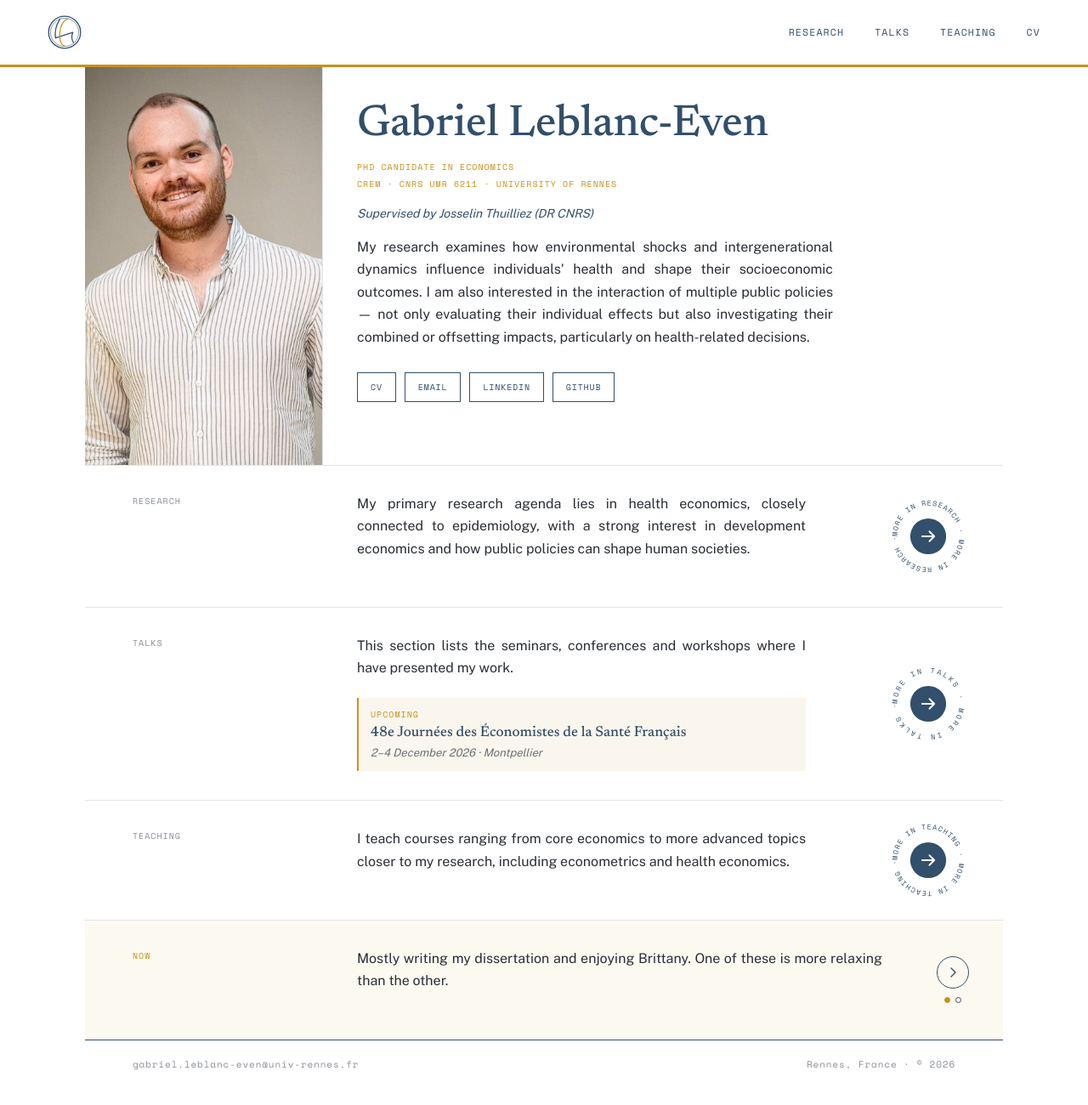
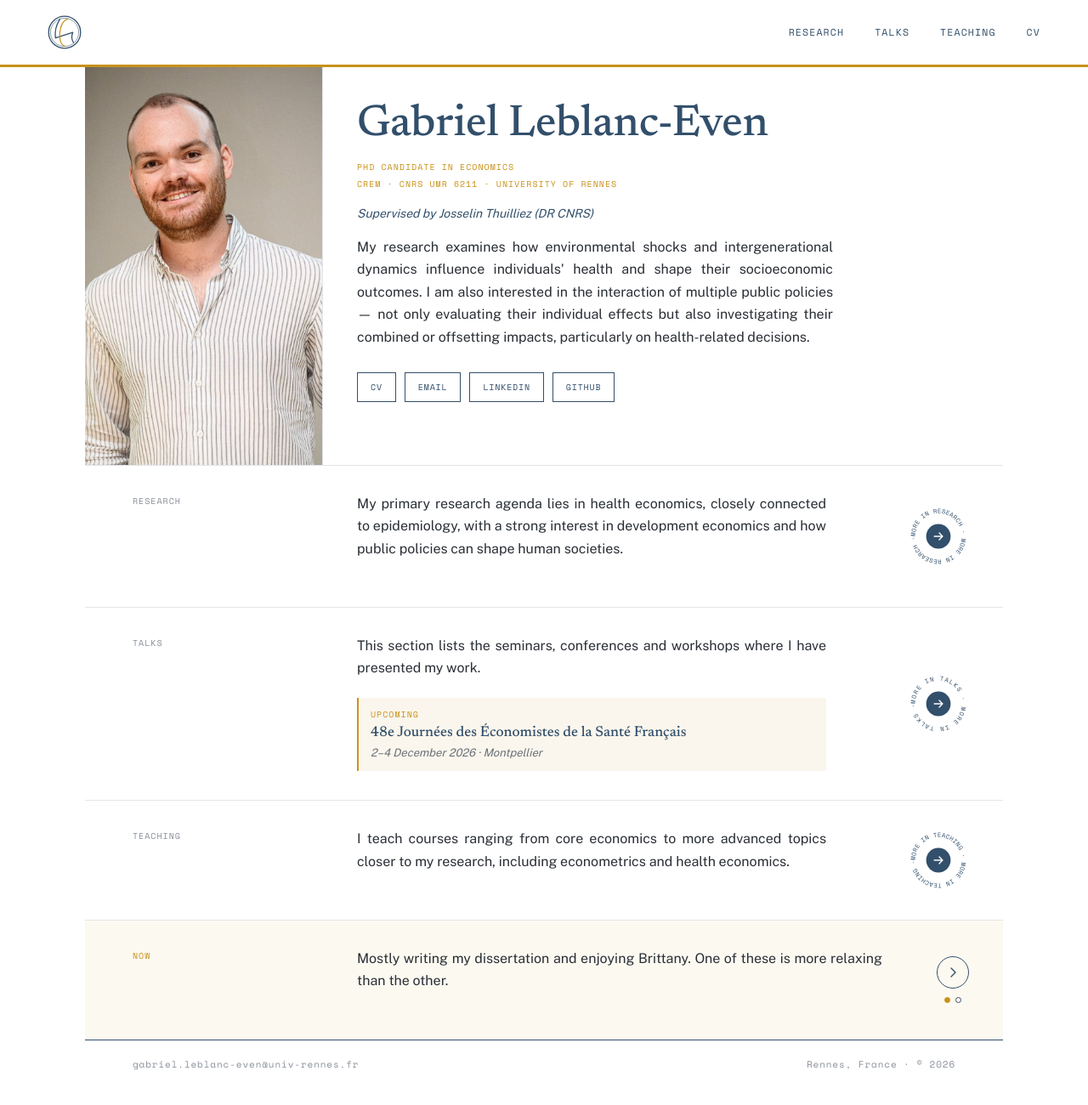
Before and after one commit to gabriel-leblanceven/gabriel-leblanceven.github.io, a Jekyll site: the page built from _pages/about.md, in a window 1280 px wide. Shown: the whole page at 85% size. Built offline with Jekyll 4.4.1, drawn with Linux system fonts in a browser that asks for light colours; a script bundle is joined from its source files by our own code; library files that are not in the unit come from our copies.

Commit message:
Shrink homepage seals to 72px and drop row hover tint
Co-Authored-By: Claude Opus 5.5 <noreply@anthropic.com>

```diff
--- a/_includes/gle-seal.html
+++ b/_includes/gle-seal.html
@@ -1,9 +1,9 @@
 <!-- Round "More in ..." seal for homepage rows: disc with arrow, label set twice along a circular path. Parameters: label (row name), id (unique, for the text path). -->
 <span class="gle__seal" aria-hidden="true">
-  <svg viewBox="0 0 100 100" width="96" height="96" focusable="false">
+  <svg viewBox="0 0 100 100" width="72" height="72" focusable="false">
     <defs><path id="gle-seal-{{ include.id }}" d="M50,50 m-38,0 a38,38 0 1,1 76,0 a38,38 0 1,1 -76,0"/></defs>
-    <g class="gle__seal-ring"><text font-family="Space Mono, monospace" font-size="8.6" fill="#324f6b"><textPath href="#gle-seal-{{ include.id }}" textLength="238" lengthAdjust="spacing">MORE IN {{ include.label | upcase }} &middot; MORE IN {{ include.label | upcase }} &middot; </textPath></text></g>
-    <circle class="gle__seal-disc" cx="50" cy="50" r="22" fill="#324f6b"/>
-    <g transform="translate(39.5 39.5) scale(1.5)" fill="none" stroke="#fff" stroke-width="1.3" stroke-linecap="round" stroke-linejoin="round"><path d="M2 7 H12 M8 3 L12 7 L8 11"/></g>
+    <g class="gle__seal-ring"><text font-family="Space Mono, monospace" font-size="10" fill="#324f6b"><textPath href="#gle-seal-{{ include.id }}" textLength="238" lengthAdjust="spacing">MORE IN {{ include.label | upcase }} &middot; MORE IN {{ include.label | upcase }} &middot; </textPath></text></g>
+    <circle class="gle__seal-disc" cx="50" cy="50" r="20" fill="#324f6b"/>
+    <g transform="translate(40.5 40.5) scale(1.36)" fill="none" stroke="#fff" stroke-width="1.4" stroke-linecap="round" stroke-linejoin="round"><path d="M2 7 H12 M8 3 L12 7 L8 11"/></g>
   </svg>
 </span>
--- a/_pages/about.md
+++ b/_pages/about.md
@@ -33,8 +33,7 @@ layout: single
 .gle__btn{font-family:'Space Mono',monospace;font-size:10px;letter-spacing:0.08em;text-transform:uppercase;color:#324f6b;border:1px solid #324f6b;padding:9px 15px;text-decoration:none !important;}
 .gle__btn:hover{background:#324f6b;color:#c8921a !important;border-color:#324f6b;text-decoration:none !important;}
 .gle__row{display:grid;grid-template-columns:280px 1fr;border-bottom:1px solid #E3E5E9;}
-.gle__row--link{grid-template-columns:280px 1fr auto;color:inherit;text-decoration:none !important;transition:background .2s;}
-.gle__row--link:hover{background:rgba(200,146,26,0.04);}
+.gle__row--link{grid-template-columns:280px 1fr auto;color:inherit;text-decoration:none !important;}
 .gle__seal{display:flex;align-items:center;justify-content:center;padding:0 40px;}
 .gle__seal svg{display:block;}
 .gle__seal-ring{transform-origin:50px 50px;transition:transform .8s ease;}
@@ -79,7 +78,7 @@ body{padding-top:0 !important;}
 @media (max-width:720px){
   .gle__row--link{grid-template-columns:1fr;}
   .gle__seal{justify-content:flex-start;padding:0 24px 24px;}
-  .gle__seal svg{width:72px;height:72px;}
+  .gle__seal svg{width:60px;height:60px;}
   .gle__nownext{margin:-28px -24px -28px 0;padding:0 20px;}
   .gle__hero,.gle__row{grid-template-columns:1fr;}
   .gle__photo{min-height:280px;border-right:none;border-bottom:1px solid #E3E5E9;}
```
